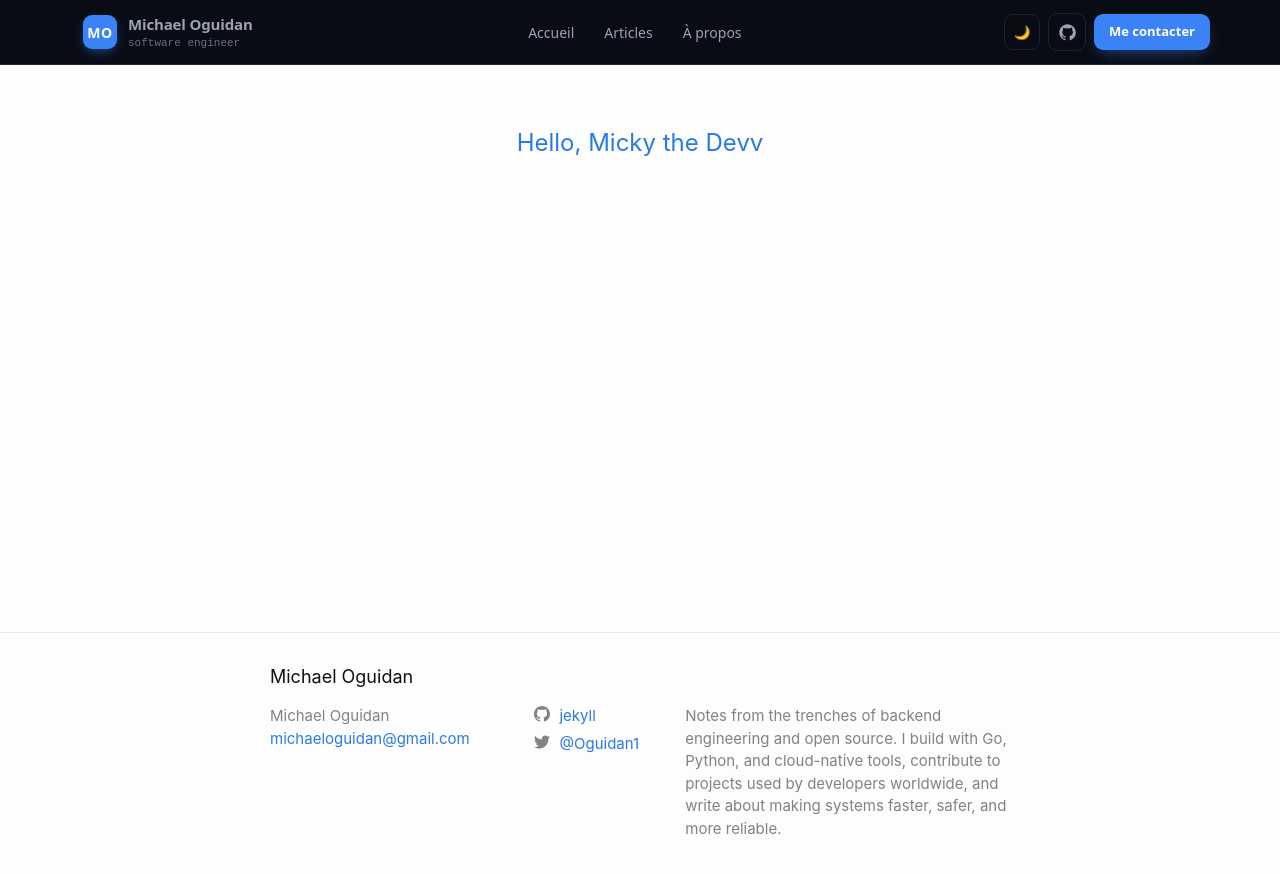
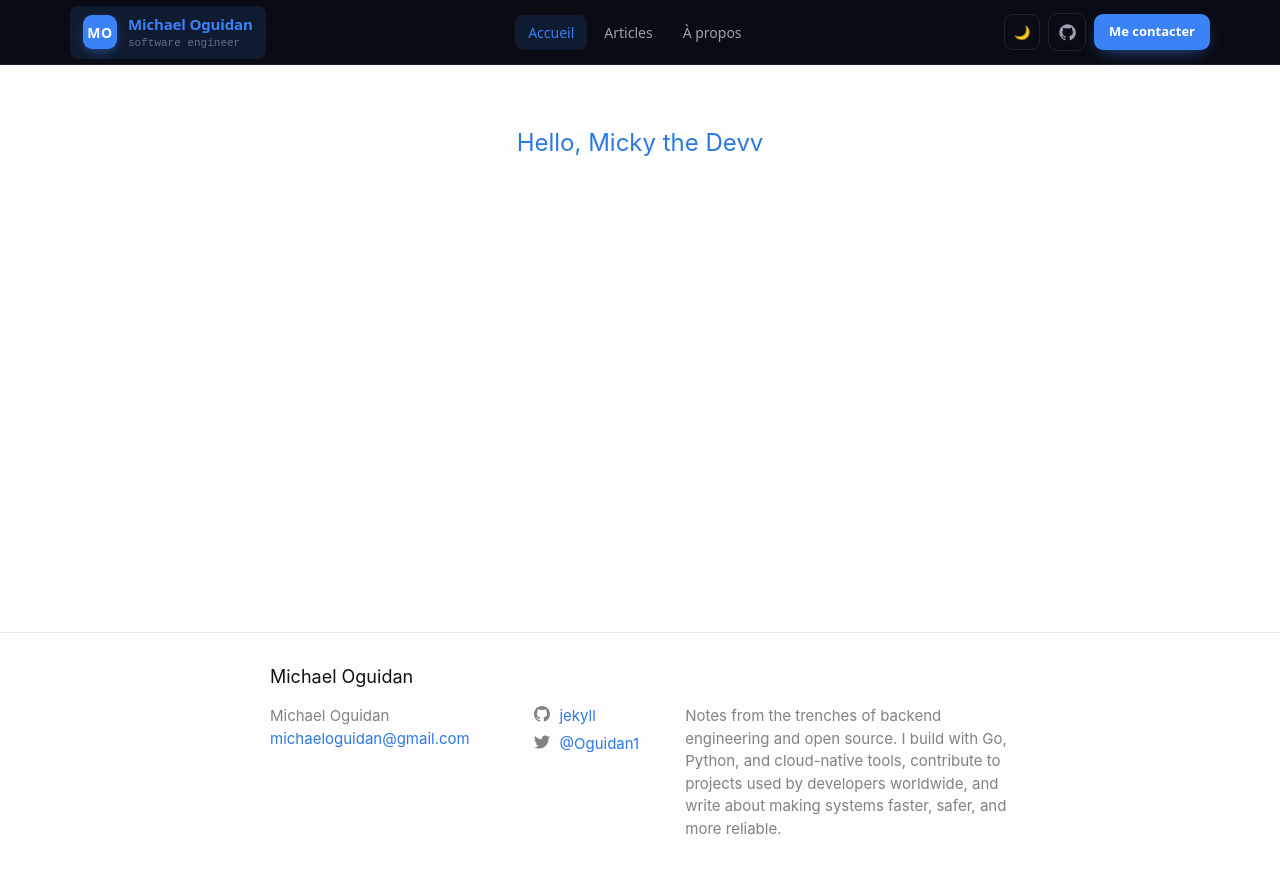
Before and after one commit to Oguidan/MichaelOguidan, a Jekyll site: the page built from index.html, in a window 1280 px wide. Shown: the top 874 px of the page. Built offline with Jekyll 4.4.1, drawn with Linux system fonts in a browser that asks for light colours.

Commit message:
Fix homeActive class reference in navigation links for consistency

```diff
--- a/_includes/header.html
+++ b/_includes/header.html
@@ -37,7 +37,7 @@
 
     <nav class="nav">
       <div class="container navwrap">
-        <a class="navlink {{ homeActive }}" rel="author" href="{{ "/" | relative_url }}">
+        <a class="navlink {{ site.homeActive }}" rel="author" href="{{ "/" | relative_url }}">
           <div class="brand">
             <div class="logo">MO</div>
             <div>
@@ -47,7 +47,7 @@
           </div>
         </a>
         <div class="navlinks">
-          <a class="navlink {{ homeActive }}" rel="author" href="{{ "/" | relative_url }}">Accueil</a>
+          <a class="navlink {{ site.homeActive }}" rel="author" href="{{ "/" | relative_url }}">Accueil</a>
           <a class="navlink" rel="author" href="{{ "/" | relative_url }}">Articles</a>
           <a class="navlink" rel="author" href="{{ "/" | relative_url }}">À propos</a>
         </div>
```
